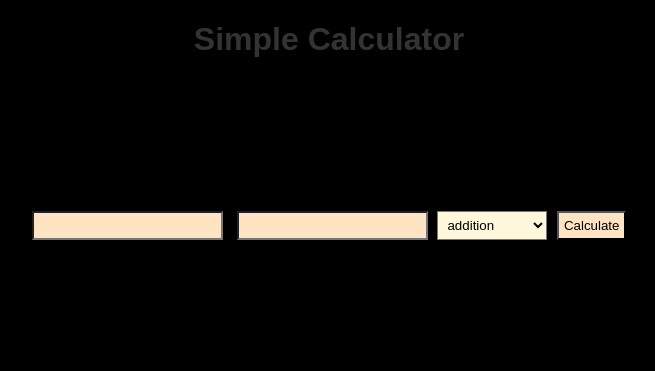
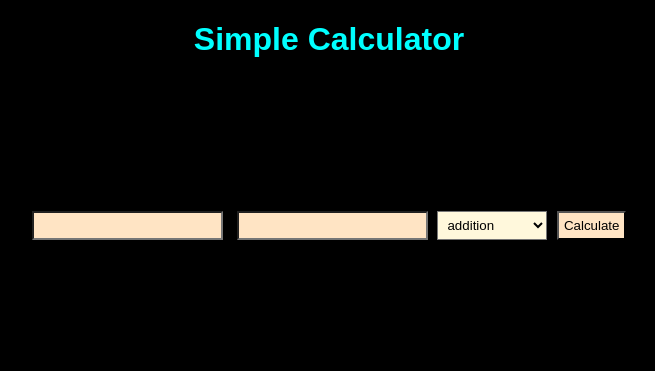
Before and after one commit to Vasu14325/Simple-Calculator, a Flask app: page / in a window 1280 px wide. Shown: the top 371 px of the page, without its empty margins (311-966 px from the left). Run offline with Flask 3, Linux system fonts and the light colour scheme.

Commit message:
Update style.css

```diff
--- a/static/style.css
+++ b/static/style.css
@@ -4,7 +4,7 @@
 }
 
 h1 {
-    color: #333;
+    color: aqua;
 }
 
 form {
```
